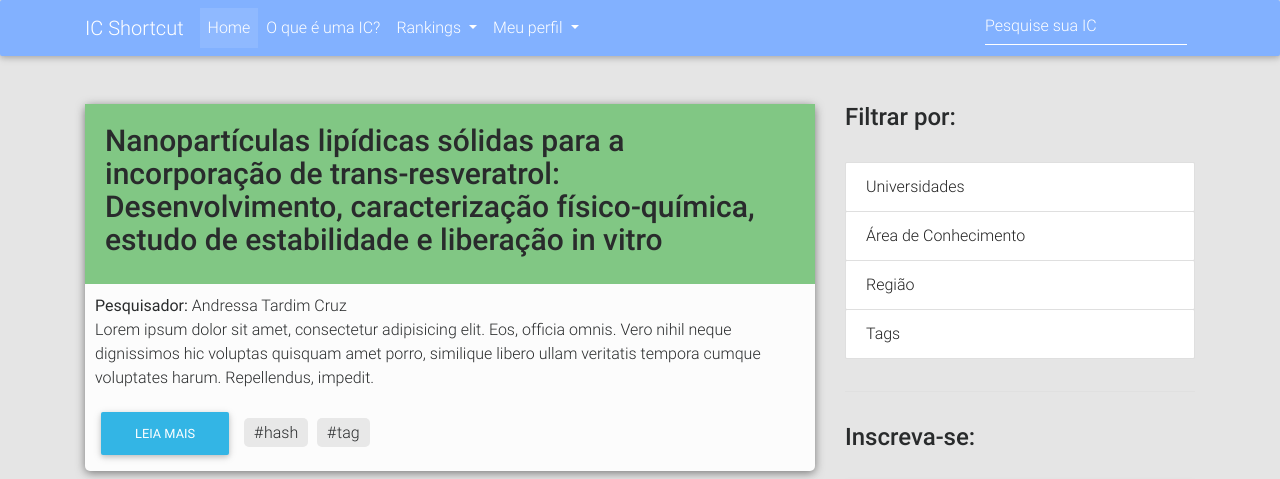
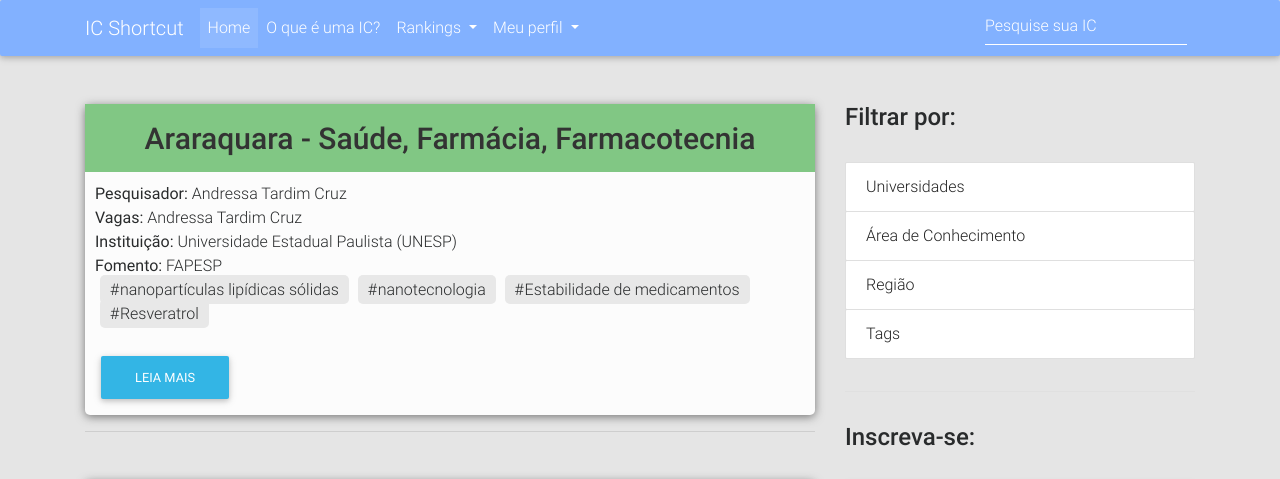
Before and after one commit to pedro823/HackathonUSP17, a PHP site: page / in a window 1280 px wide. Shown: the top 479 px of the page. Run offline with PHP 8.4, Linux system fonts and the light colour scheme.

Commit message:
melhorias no card

```diff
--- a/template/blog-home-page/css/style.css
+++ b/template/blog-home-page/css/style.css
@@ -15,15 +15,21 @@ body{
 }
 
 .post-tag{
-
     background-color: #e8e8e8;
     margin-left: 5px;
+    margin-bottom: 5px;
     padding: 5px 10px;
     border-radius: 5px;
 }
 
 .post-title{
     background-color: #81C784;
-    padding: 20px;
+    padding: 18px 15px;
     font-size: 12px;
+    text-align: center;
+    color: #333333;
 }
+
+.post-title h1{
+    margin-bottom: -1px;
+}
--- a/template/blog-home-page/index.html
+++ b/template/blog-home-page/index.html
@@ -132,22 +132,25 @@
                     <!--Post-->
                     <div class="post-wrapper wow fadeIn" data-wow-delay="0.2s">
                         <!--Post data-->
-                        <div class="post-title">
-                            <h1 class="h1-responsive font-bold">Nanopartículas lipídicas sólidas para a incorporação de trans-resveratrol: Desenvolvimento, caracterização físico-química, estudo de estabilidade e liberação in vitro<!--  <small class="text-muted">Secondary text</small> --></h1>
+                        <div class="post-title"> <!-- Area+cidade -->
+                            <h1 class="h1-responsive font-bold">Araraquara - Saúde, Farmácia, Farmacotecnia </h1>
+                            <!--  <small class="text-muted">Secondary text</small> -->
                         </div>
                         <div class="post-container">
-                        <b>Pesquisador:</b> Andressa Tardim Cruz
-                            <br>
-
-                            <!--Post excerpt-->
-                            <p>Lorem ipsum dolor sit amet, consectetur adipisicing elit. Eos, officia omnis. Vero nihil neque dignissimos
-                                hic voluptas quisquam amet porro, similique libero ullam veritatis tempora cumque voluptates
-                                harum. Repellendus, impedit.</p>
+                            <b>Pesquisador:</b> Andressa Tardim Cruz <br>
+                            <b>Vagas:</b> Andressa Tardim Cruz <br>
+                            <b>Instituição:</b> Universidade Estadual Paulista (UNESP)<br>
+                            <b>Fomento:</b> FAPESP<br>
 
                             <!--"Read more" button-->
+
+                            <span class="post-tag">#nanopartículas lipídicas sólidas</span>
+                            <span class="post-tag">#nanotecnologia</span>
+                            <span class="post-tag">#Estabilidade de medicamentos</span>
+                            <span class="post-tag">#Resveratrol</span>
+                            <br>
+                            <br>
                             <button class="btn btn-info">Leia mais</button>
-                            <span class="post-tag">#hash</span>
-                            <span class="post-tag">#tag</span>
                         </div>
                     </div>
                     <!--/.Post-->
```
